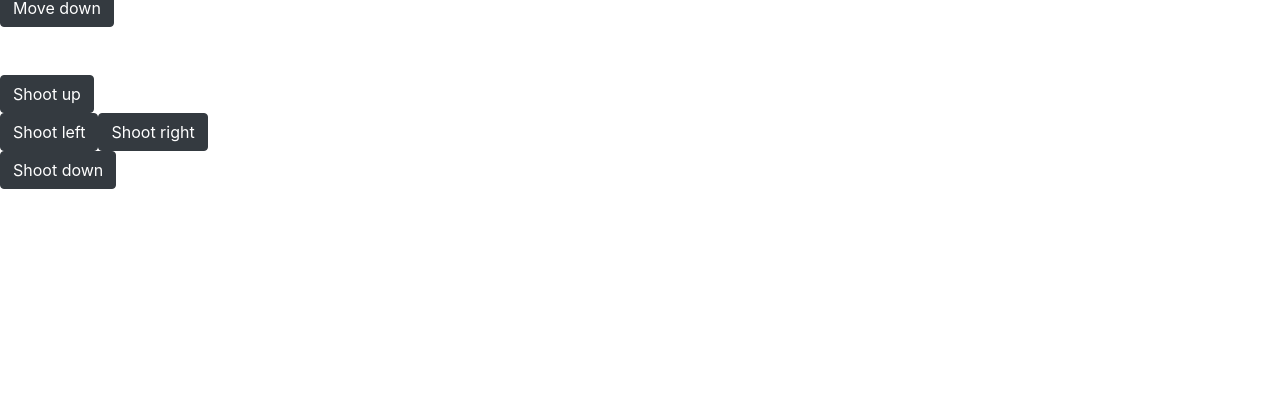
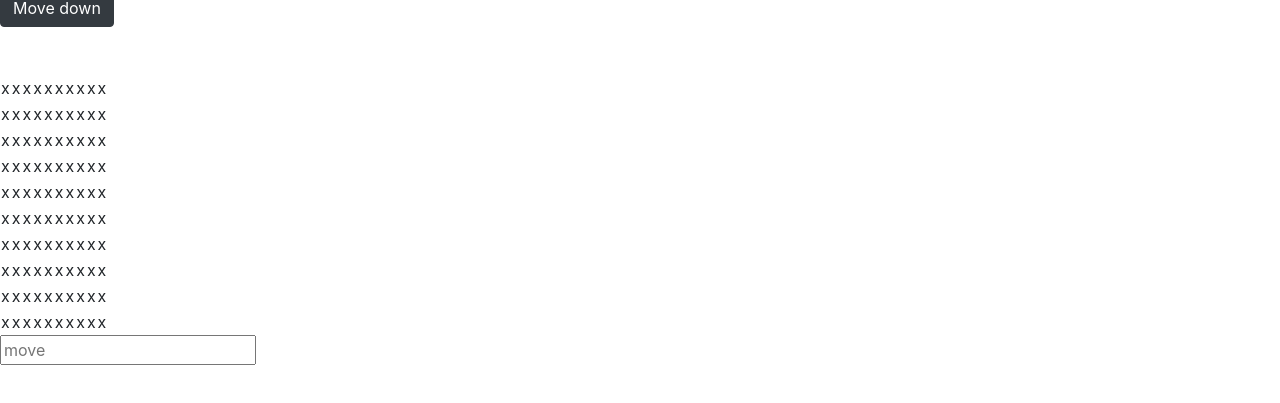
Before and after one commit to JordiBerns/dreampoint2.0, an Angular app in the folder angular/dreampoint/: page /pieces in a window 1280 px wide. Shown: the part 213-616 px from the top of the page. Built offline with nearby package versions, Linux system fonts and the light colour scheme; no server answers.

Commit message:
Add table with pieces

```diff
--- a/angular/dreampoint/src/app/components/pieces/pieces.component.html
+++ b/angular/dreampoint/src/app/components/pieces/pieces.component.html
@@ -1,11 +1,10 @@
 <div>
   <ul>
-    <li *ngFor="let piece of pieces">
-      id: {{ piece.id }} has xpos: {{ piece.xPosition }} , has ypos:
-      {{ piece.yPosition }} and has name: {{ piece.name }}
-    </li>
+    <li *ngFor="let piece of pieces">id: {{piece.id}} has xpos: {{piece.xPosition}} , has ypos: {{piece.yPosition}} and has name: {{piece.name}}</li>
   </ul>
 </div>
+
+
 
 <button (click)="listAll()">show All Pieces</button>
 
@@ -26,11 +25,13 @@
 <br />
 <br />
 
-<div>
-    <button (click)="shootUp()" class="btn btn-dark">Shoot up</button>
-    <br />
-    <button (click)="shootLeft()" class="btn btn-dark">Shoot left</button>
-    <button (click)="shootRight()" class="btn btn-dark">Shoot right</button>
-    <br />
-    <button (click)="shootDown()" class="btn btn-dark">Shoot down</button>
-  </div>
+
+<table>
+  <tr *ngFor ="let row of array">
+    <td *ngFor = "let element of row">
+    {{element}}
+  </td>
+  </tr>
+</table>
+
+<input type="text" [(ngModel)] = "move" name="move" placeholder="move">
--- a/angular/dreampoint/src/app/components/pieces/pieces.component.ts
+++ b/angular/dreampoint/src/app/components/pieces/pieces.component.ts
@@ -9,52 +9,106 @@ import { PieceService } from 'src/app/services/piece.service';
 })
 export class PiecesComponent implements OnInit {
 
-  pieces:Piece[];
-  move:string;
-  shot:string;
+  pieces: Piece[];
+  array = Array(10).fill('x').map(() => Array(10).fill('x'));
 
-  constructor(private pieceService:PieceService) { }
+  move: string;
+  shot: string;
+  constructor(private pieceService: PieceService) { }
 
   ngOnInit() {
+    this.listAll()
+
+
+
   }
 
-  listAll(){
+  test() {
+    this.array = Array(10).fill('x').map(() => Array(10).fill('x'));
+    for (let piece of this.pieces) {
+      this.array[piece.yPosition][piece.xPosition] = piece.name;
+    }
+  }
+
+  listAll() {
     this.pieceService.list().subscribe(data => {
       this.pieces = data;
+      this.test()
     });
   }
 
-  movePieceLeft(){
+  movePiece() {
+    this.pieceService.move(this.move).subscribe(() => {
+
+      this.listAll()
+    })
+
+  }
+  movePieceLeft() {
+
     console.log("in movepiece left")
-    this.pieceService.move(this.move="a").subscribe(() => this.listAll())
+
+    this.pieceService.move(this.move = "a").subscribe(() => this.listAll())
+
+
   }
 
-  movePieceRight(){
-    this.pieceService.move(this.move="d").subscribe(() => this.listAll())
+
+
+  movePieceRight() {
+
+    this.pieceService.move(this.move = "d").subscribe(() => this.listAll())
+
+
   }
 
-  movePieceUp(){
-    this.pieceService.move(this.move="w").subscribe(() => this.listAll())
+
+
+  movePieceUp() {
+
+    this.pieceService.move(this.move = "w").subscribe(() => this.listAll())
+
+
   }
 
-  movePieceDown(){
-    this.pieceService.move(this.move="s").subscribe(() => this.listAll())
+
+
+  movePieceDown() {
+
+    this.pieceService.move(this.move = "s").subscribe(() => this.listAll())
+
+
   }
 
-  shootLeft(){
-    this.pieceService.shoot(this.shot="j").subscribe(() => this.listAll())
+
+
+  shootLeft() {
+
+    this.pieceService.shoot(this.shot = "j").subscribe(() => this.listAll())
+
   }
 
-  shootRight(){
-    this.pieceService.shoot(this.shot="l").subscribe(() => this.listAll())
+
+
+  shootRight() {
+
+    this.pieceService.shoot(this.shot = "l").subscribe(() => this.listAll())
+
   }
 
-  shootUp(){
-    this.pieceService.shoot(this.shot="i").subscribe(() => this.listAll())
+
+
+  shootUp() {
+
+    this.pieceService.shoot(this.shot = "i").subscribe(() => this.listAll())
+
   }
 
-  shootDown(){
-    this.pieceService.shoot(this.shot="k").subscribe(() => this.listAll())
+
+
+  shootDown() {
+
+    this.pieceService.shoot(this.shot = "k").subscribe(() => this.listAll())
+
   }
-
 }
```
Also changed, not shown: 1 other file (tests, documents, lock files or other folders).
